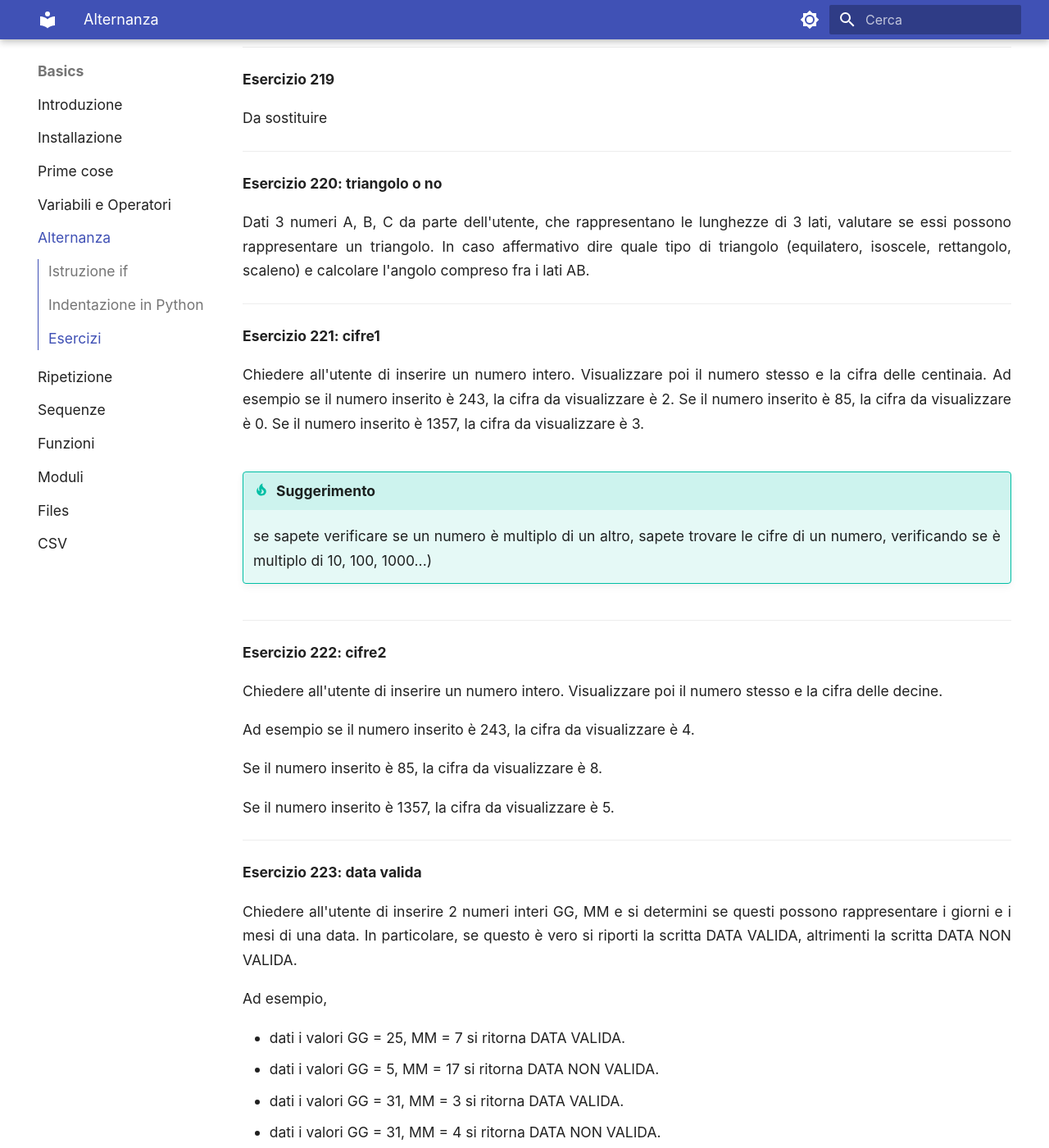
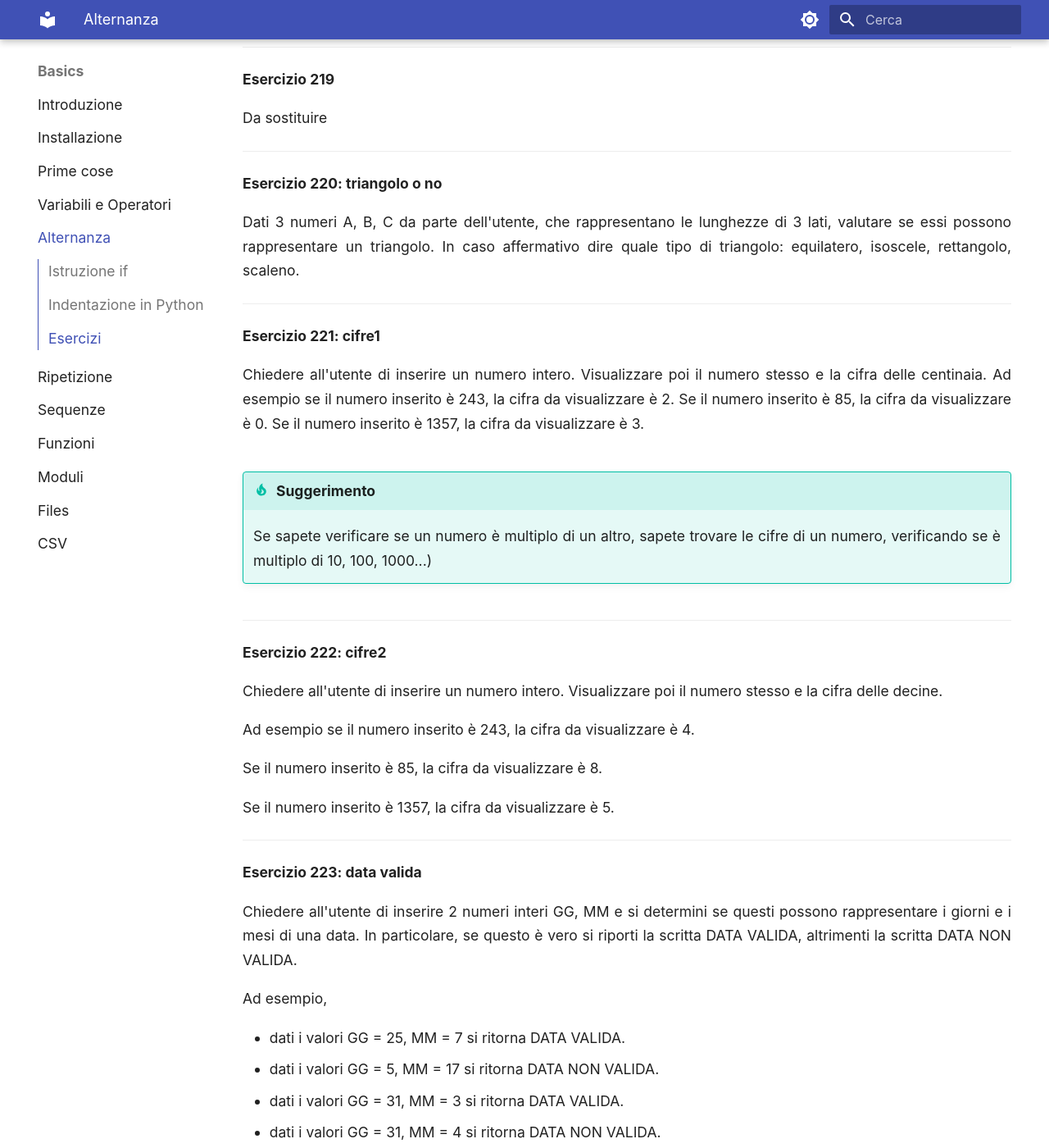
Before and after one commit to adjamhub/pyhandouts, an MkDocs documentation site: the page built from docs/basics/102_alt.md, in a window 1280 px wide and 1400 px high, scrolled down 10745 px. Shown: the whole window at 82% size. Built offline with MkDocs 1.6.1 and Material for MkDocs 9.7.7, drawn with Linux system fonts in a browser that asks for light colours; some of the changed text lies outside the part shown.

Commit message:
Update 102_alt.md

```diff
--- a/docs/basics/102_alt.md
+++ b/docs/basics/102_alt.md
@@ -470,9 +470,8 @@ Da sostituire
 
 Dati 3 numeri A, B, C da parte dell'utente, che rappresentano le
 lunghezze di 3 lati, valutare se essi possono rappresentare un
-triangolo. In caso affermativo dire quale tipo di triangolo (equilatero,
-isoscele, rettangolo, scaleno) e calcolare l'angolo compreso fra i lati
-AB.
+triangolo. In caso affermativo dire quale tipo di triangolo: equilatero,
+isoscele, rettangolo, scaleno.
 
 
 -----------------------------------------------------------------------------------------
@@ -487,7 +486,7 @@ inserito è 243, la cifra da visualizzare è 2. Se il numero inserito è
 da visualizzare è 3.
 
 !!! tip "Suggerimento"
-    se sapete verificare se un numero è multiplo di un altro,
+    Se sapete verificare se un numero è multiplo di un altro,
     sapete trovare le cifre di un numero, verificando se è multiplo di 10,
     100, 1000...)
 
```
Also changed, not shown: other parts of docs/basics/102_alt.md (+1 -1 lines).
